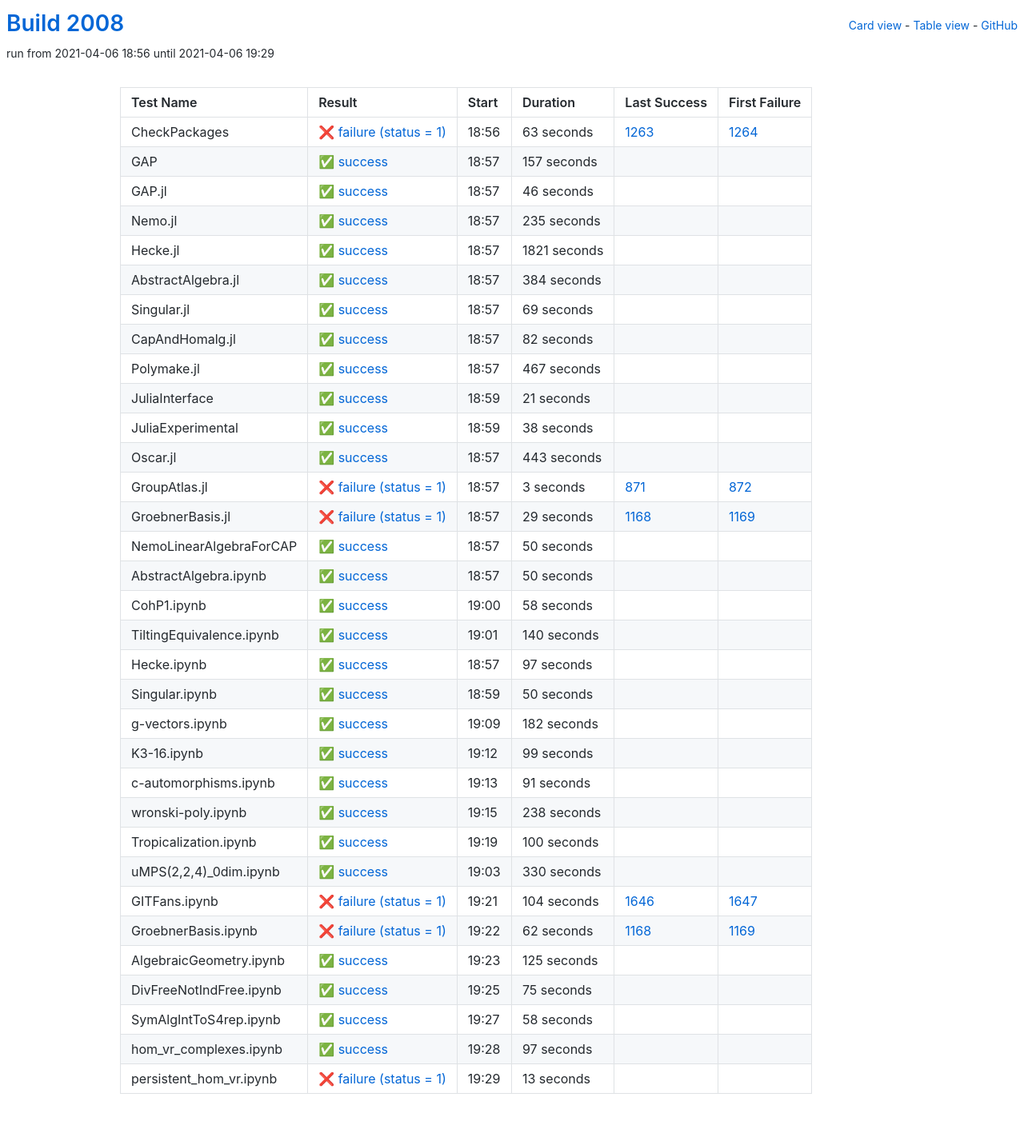
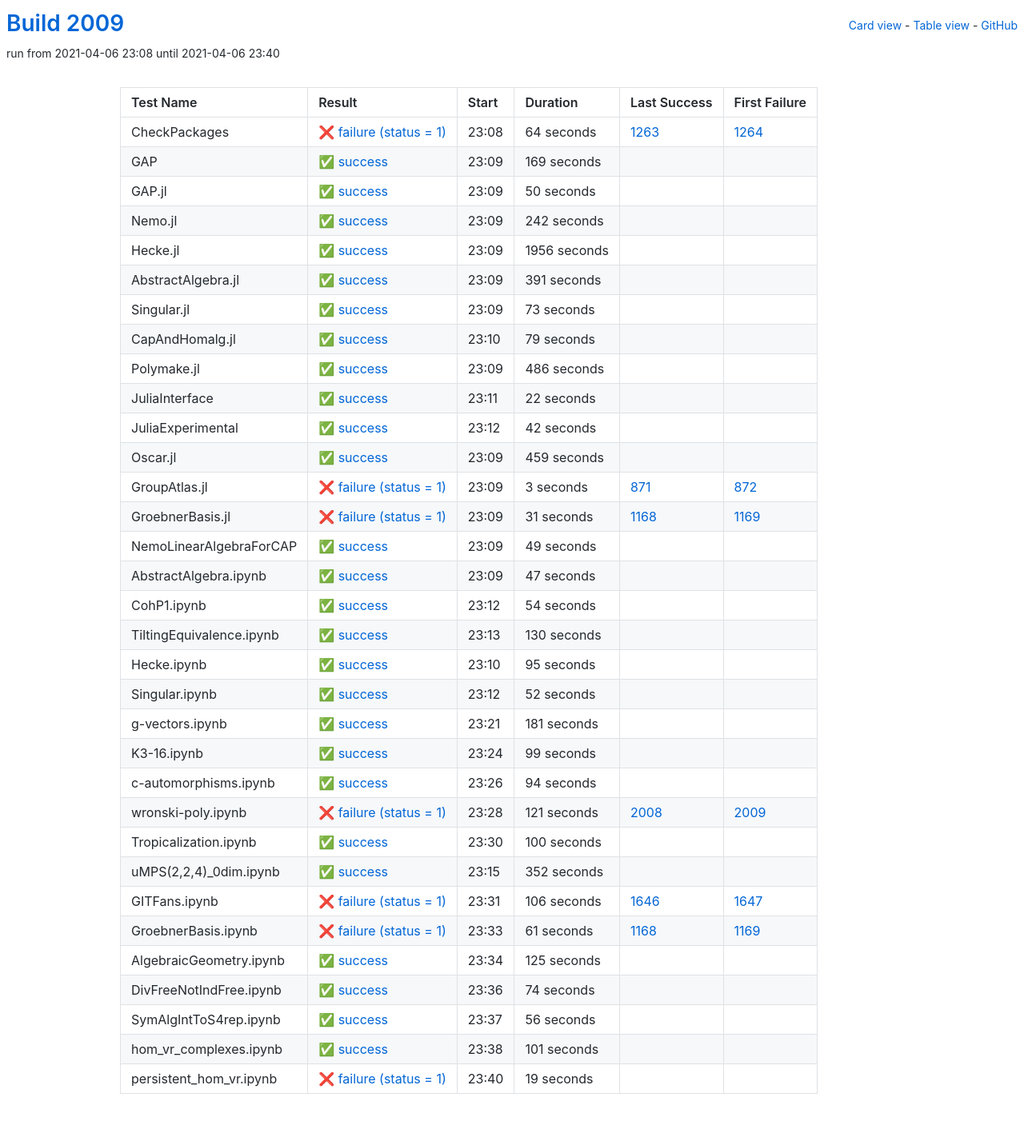
Before and after one commit to oscar-system/oscar-ci-status-stable, a Jekyll site: the page built from table.html, in a window 1280 px wide. Shown: the whole page at 80% size. Built offline with Jekyll 4.4.1, drawn with Linux system fonts in a browser that asks for light colours.

Commit message:
Build #2009

```diff
--- a/_data/ci.yml
+++ b/_data/ci.yml
@@ -1,6 +1,6 @@
 ---
-build: 2008
-build_url: https://oscarci.mathematik.uni-kl.de/job/oscar-stable/2008/
+build: 2009
+build_url: https://oscarci.mathematik.uni-kl.de/job/oscar-stable/2009/
 job: oscar-stable
 organization: oscar-system
 repo: oscar-ci-status-stable
@@ -8,152 +8,152 @@ repourl: https://github.com/oscar-system/oscar-ci-status-stable
 tests:
 - name: CheckPackages
   id: checkpackages
-  log: https://oscarci.mathematik.uni-kl.de/job/oscar-stable/2008/artifact/logs/build-2008/CheckPackages.log
-  start: 2021-04-06 18:56
+  log: https://oscarci.mathematik.uni-kl.de/job/oscar-stable/2009/artifact/logs/build-2009/CheckPackages.log
+  start: 2021-04-06 23:08
   success: false
   exitcode: 1
   status: failure
-  duration: 63
+  duration: 64
   last_success: 1263
   last_success_url: https://oscarci.mathematik.uni-kl.de/job/oscar-stable/1263/
   first_failure: 1264
   first_failure_url: https://oscarci.mathematik.uni-kl.de/job/oscar-stable/1264/
 - name: GAP
   id: gap
-  log: https://oscarci.mathematik.uni-kl.de/job/oscar-stable/2008/artifact/logs/build-2008/GAP.log
-  start: 2021-04-06 18:57
+  log: https://oscarci.mathematik.uni-kl.de/job/oscar-stable/2009/artifact/logs/build-2009/GAP.log
+  start: 2021-04-06 23:09
   success: true
   exitcode: 0
   status: success
-  duration: 157
+  duration: 169
   last_success: false
   last_success_url:
   first_failure: false
   first_failure_url:
 - name: GAP.jl
   id: gap-jl
-  log: https://oscarci.mathematik.uni-kl.de/job/oscar-stable/2008/artifact/logs/build-2008/GAP.jl.log
-  start: 2021-04-06 18:57
+  log: https://oscarci.mathematik.uni-kl.de/job/oscar-stable/2009/artifact/logs/build-2009/GAP.jl.log
+  start: 2021-04-06 23:09
   success: true
   exitcode: 0
   status: success
-  duration: 46
+  duration: 50
   last_success: false
   last_success_url:
   first_failure: false
   first_failure_url:
 - name: Nemo.jl
   id: nemo-jl
-  log: https://oscarci.mathematik.uni-kl.de/job/oscar-stable/2008/artifact/logs/build-2008/Nemo.jl.log
-  start: 2021-04-06 18:57
+  log: https://oscarci.mathematik.uni-kl.de/job/oscar-stable/2009/artifact/logs/build-2009/Nemo.jl.log
+  start: 2021-04-06 23:09
   success: true
   exitcode: 0
   status: success
-  duration: 235
+  duration: 242
   last_success: false
   last_success_url:
   first_failure: false
   first_failure_url:
 - name: Hecke.jl
   id: hecke-jl
-  log: https://oscarci.mathematik.uni-kl.de/job/oscar-stable/2008/artifact/logs/build-2008/Hecke.jl.log
-  start: 2021-04-06 18:57
+  log: https://oscarci.mathematik.uni-kl.de/job/oscar-stable/2009/artifact/logs/build-2009/Hecke.jl.log
+  start: 2021-04-06 23:09
   success: true
   exitcode: 0
   status: success
-  duration: 1821
+  duration: 1956
   last_success: false
   last_success_url:
   first_failure: false
   first_failure_url:
 - name: AbstractAlgebra.jl
   id: abstractalgebra-jl
-  log: https://oscarci.mathematik.uni-kl.de/job/oscar-stable/2008/artifact/logs/build-2008/AbstractAlgebra.jl.log
-  start: 2021-04-06 18:57
+  log: https://oscarci.mathematik.uni-kl.de/job/oscar-stable/2009/artifact/logs/build-2009/AbstractAlgebra.jl.log
+  start: 2021-04-06 23:09
   success: true
   exitcode: 0
   status: success
-  duration: 384
+  duration: 391
   last_success: false
   last_success_url:
   first_failure: false
   first_failure_url:
 - name: Singular.jl
   id: singular-jl
-  log: https://oscarci.mathematik.uni-kl.de/job/oscar-stable/2008/artifact/logs/build-2008/Singular.jl.log
-  start: 2021-04-06 18:57
+  log: https://oscarci.mathematik.uni-kl.de/job/oscar-stable/2009/artifact/logs/build-2009/Singular.jl.log
+  start: 2021-04-06 23:09
   success: true
   exitcode: 0
   status: success
-  duration: 69
+  duration: 73
   last_success: false
   last_success_url:
   first_failure: false
   first_failure_url:
 - name: CapAndHomalg.jl
   id: capandhomalg-jl
-  log: https://oscarci.mathematik.uni-kl.de/job/oscar-stable/2008/artifact/logs/build-2008/CapAndHomalg.jl.log
-  start: 2021-04-06 18:57
+  log: https://oscarci.mathematik.uni-kl.de/job/oscar-stable/2009/artifact/logs/build-2009/CapAndHomalg.jl.log
+  start: 2021-04-06 23:10
   success: true
   exitcode: 0
   status: success
-  duration: 82
+  duration: 79
   last_success: false
   last_success_url:
   first_failure: false
   first_failure_url:
 - name: Polymake.jl
   id: polymake-jl
-  log: https://oscarci.mathematik.uni-kl.de/job/oscar-stable/2008/artifact/logs/build-2008/Polymake.jl.log
-  start: 2021-04-06 18:57
+  log: https://oscarci.mathematik.uni-kl.de/job/oscar-stable/2009/artifact/logs/build-2009/Polymake.jl.log
+  start: 2021-04-06 23:09
   success: true
   exitcode: 0
   status: success
-  duration: 467
+  duration: 486
   last_success: false
   last_success_url:
   first_failure: false
   first_failure_url:
 - name: JuliaInterface
   id: juliainterface
-  log: https://oscarci.mathematik.uni-kl.de/job/oscar-stable/2008/artifact/logs/build-2008/JuliaInterface.log
-  start: 2021-04-06 18:59
+  log: https://oscarci.mathematik.uni-kl.de/job/oscar-stable/2009/artifact/logs/build-2009/JuliaInterface.log
+  start: 2021-04-06 23:11
   success: true
   exitcode: 0
   status: success
-  duration: 21
+  duration: 22
   last_success: false
   last_success_url:
   first_failure: false
   first_failure_url:
 - name: JuliaExperimental
   id: juliaexperimental
-  log: https://oscarci.mathematik.uni-kl.de/job/oscar-stable/2008/artifact/logs/build-2008/JuliaExperimental.log
-  start: 2021-04-06 18:59
+  log: https://oscarci.mathematik.uni-kl.de/job/oscar-stable/2009/artifact/logs/build-2009/JuliaExperimental.log
+  start: 2021-04-06 23:12
   success: true
   exitcode: 0
   status: success
-  duration: 38
+  duration: 42
   last_success: false
   last_success_url:
   first_failure: false
   first_failure_url:
 - name: Oscar.jl
   id: oscar-jl
-  log: https://oscarci.mathematik.uni-kl.de/job/oscar-stable/2008/artifact/logs/build-2008/Oscar.jl.log
-  start: 2021-04-06 18:57
+  log: https://oscarci.mathematik.uni-kl.de/job/oscar-stable/2009/artifact/logs/build-2009/Oscar.jl.log
+  start: 2021-04-06 23:09
   success: true
   exitcode: 0
   status: success
-  duration: 443
+  duration: 459
   last_success: false
   last_success_url:
   first_failure: false
   first_failure_url:
 - name: GroupAtlas.jl
   id: groupatlas-jl
-  log: https://oscarci.mathematik.uni-kl.de/job/oscar-stable/2008/artifact/logs/build-2008/GroupAtlas.jl.log
-  start: 2021-04-06 18:57
+  log: https://oscarci.mathematik.uni-kl.de/job/oscar-stable/2009/artifact/logs/build-2009/GroupAtlas.jl.log
+  start: 2021-04-06 23:09
   success: false
   exitcode: 1
   status: failure
@@ -164,104 +164,104 @@ tests:
   first_failure_url: https://oscarci.mathematik.uni-kl.de/job/oscar-stable/872/
 - name: GroebnerBasis.jl
   id: groebnerbasis-jl
-  log: https://oscarci.mathematik.uni-kl.de/job/oscar-stable/2008/artifact/logs/build-2008/GroebnerBasis.jl.log
-  start: 2021-04-06 18:57
+  log: https://oscarci.mathematik.uni-kl.de/job/oscar-stable/2009/artifact/logs/build-2009/GroebnerBasis.jl.log
+  start: 2021-04-06 23:09
   success: false
   exitcode: 1
   status: failure
-  duration: 29
+  duration: 31
   last_success: 1168
   last_success_url: https://oscarci.mathematik.uni-kl.de/job/oscar-stable/1168/
   first_failure: 1169
   first_failure_url: https://oscarci.mathematik.uni-kl.de/job/oscar-stable/1169/
 - name: NemoLinearAlgebraForCAP
   id: nemolinearalgebraforcap
-  log: https://oscarci.mathematik.uni-kl.de/job/oscar-stable/2008/artifact/logs/build-2008/NemoLinearAlgebraForCAP.log
-  start: 2021-04-06 18:57
+  log: https://oscarci.mathematik.uni-kl.de/job/oscar-stable/2009/artifact/logs/build-2009/NemoLinearAlgebraForCAP.log
+  start: 2021-04-06 23:09
   success: true
   exitcode: 0
   status: success
-  duration: 50
+  duration: 49
   last_success: false
   last_success_url:
   first_failure: false
   first_failure_url:
 - name: AbstractAlgebra.ipynb
   id: abstractalgebra-ipynb
-  log: https://oscarci.mathematik.uni-kl.de/job/oscar-stable/2008/artifact/logs/build-2008/AbstractAlgebra.ipynb.log
-  start: 2021-04-06 18:57
+  log: https://oscarci.mathematik.uni-kl.de/job/oscar-stable/2009/artifact/logs/build-2009/AbstractAlgebra.ipynb.log
+  start: 2021-04-06 23:09
   success: true
   exitcode: 0
   status: success
-  duration: 50
+  duration: 47
   last_success: false
   last_success_url:
   first_failure: false
   first_failure_url:
 - name: CohP1.ipynb
   id: cohp1-ipynb
-  log: https://oscarci.mathematik.uni-kl.de/job/oscar-stable/2008/artifact/logs/build-2008/CohP1.ipynb.log
-  start: 2021-04-06 19:00
+  log: https://oscarci.mathematik.uni-kl.de/job/oscar-stable/2009/artifact/logs/build-2009/CohP1.ipynb.log
+  start: 2021-04-06 23:12
   success: true
   exitcode: 0
   status: success
-  duration: 58
+  duration: 54
   last_success: false
   last_success_url:
   first_failure: false
   first_failure_url:
 - name: TiltingEquivalence.ipynb
   id: tiltingequivalence-ipynb
-  log: https://oscarci.mathematik.uni-kl.de/job/oscar-stable/2008/artifact/logs/build-2008/TiltingEquivalence.ipynb.log
-  start: 2021-04-06 19:01
+  log: https://oscarci.mathematik.uni-kl.de/job/oscar-stable/2009/artifact/logs/build-2009/TiltingEquivalence.ipynb.log
+  start: 2021-04-06 23:13
   success: true
   exitcode: 0
   status: success
-  duration: 140
+  duration: 130
   last_success: false
   last_success_url:
   first_failure: false
   first_failure_url:
 - name: Hecke.ipynb
   id: hecke-ipynb
-  log: https://oscarci.mathematik.uni-kl.de/job/oscar-stable/2008/artifact/logs/build-2008/Hecke.ipynb.log
-  start: 2021-04-06 18:57
+  log: https://oscarci.mathematik.uni-kl.de/job/oscar-stable/2009/artifact/logs/build-2009/Hecke.ipynb.log
+  start: 2021-04-06 23:10
   success: true
   exitcode: 0
   status: success
-  duration: 97
+  duration: 95
   last_success: false
   last_success_url:
   first_failure: false
   first_failure_url:
 - name: Singular.ipynb
   id: singular-ipynb
-  log: https://oscarci.mathematik.uni-kl.de/job/oscar-stable/2008/artifact/logs/build-2008/Singular.ipynb.log
-  start: 2021-04-06 18:59
+  log: https://oscarci.mathematik.uni-kl.de/job/oscar-stable/2009/artifact/logs/build-2009/Singular.ipynb.log
+  start: 2021-04-06 23:12
   success: true
   exitcode: 0
   status: success
-  duration: 50
+  duration: 52
   last_success: false
   last_success_url:
   first_failure: false
   first_failure_url:
 - name: g-vectors.ipynb
   id: g-vectors-ipynb
-  log: https://oscarci.mathematik.uni-kl.de/job/oscar-stable/2008/artifact/logs/build-2008/g-vectors.ipynb.log
-  start: 2021-04-06 19:09
+  log: https://oscarci.mathematik.uni-kl.de/job/oscar-stable/2009/artifact/logs/build-2009/g-vectors.ipynb.log
+  start: 2021-04-06 23:21
   success: true
   exitcode: 0
   status: success
-  duration: 182
+  duration: 181
   last_success: false
   last_success_url:
   first_failure: false
   first_failure_url:
 - name: K3-16.ipynb
   id: k3-16-ipynb
-  log: https://oscarci.mathematik.uni-kl.de/job/oscar-stable/2008/artifact/logs/build-2008/K3-16.ipynb.log
-  start: 2021-04-06 19:12
+  log: https://oscarci.mathematik.uni-kl.de/job/oscar-stable/2009/artifact/logs/build-2009/K3-16.ipynb.log
+  start: 2021-04-06 23:24
   success: true
   exitcode: 0
   status: success
@@ -272,32 +272,32 @@ tests:
   first_failure_url:
 - name: c-automorphisms.ipynb
   id: c-automorphisms-ipynb
-  log: https://oscarci.mathematik.uni-kl.de/job/oscar-stable/2008/artifact/logs/build-2008/c-automorphisms.ipynb.log
-  start: 2021-04-06 19:13
+  log: https://oscarci.mathematik.uni-kl.de/job/oscar-stable/2009/artifact/logs/build-2009/c-automorphisms.ipynb.log
+  start: 2021-04-06 23:26
   success: true
   exitcode: 0
   status: success
-  duration: 91
+  duration: 94
   last_success: false
   last_success_url:
   first_failure: false
   first_failure_url:
 - name: wronski-poly.ipynb
   id: wronski-poly-ipynb
-  log: https://oscarci.mathematik.uni-kl.de/job/oscar-stable/2008/artifact/logs/build-2008/wronski-poly.ipynb.log
-  start: 2021-04-06 19:15
-  success: true
-  exitcode: 0
-  status: success
-  duration: 238
-  last_success: false
-  last_success_url:
-  first_failure: false
-  first_failure_url:
+  log: https://oscarci.mathematik.uni-kl.de/job/oscar-stable/2009/artifact/logs/build-2009/wronski-poly.ipynb.log
+  start: 2021-04-06 23:28
+  success: false
+  exitcode: 1
+  status: failure
+  duration: 121
+  last_success: 2008
+  last_success_url: https://oscarci.mathematik.uni-kl.de/job/oscar-stable/2008/
+  first_failure: 2009
+  first_failure_url: https://oscarci.mathematik.uni-kl.de/job/oscar-stable/2009/
 - name: Tropicalization.ipynb
   id: tropicalization-ipynb
-  log: https://oscarci.mathematik.uni-kl.de/job/oscar-stable/2008/artifact/logs/build-2008/Tropicalization.ipynb.log
-  start: 2021-04-06 19:19
+  log: https://oscarci.mathematik.uni-kl.de/job/oscar-stable/2009/artifact/logs/build-2009/Tropicalization.ipynb.log
+  start: 2021-04-06 23:30
   success: true
   exitcode: 0
   status: success
@@ -308,44 +308,44 @@ tests:
   first_failure_url:
 - name: uMPS(2,2,4)_0dim.ipynb
   id: umps-2-2-4-0dim-ipynb
-  log: https://oscarci.mathematik.uni-kl.de/job/oscar-stable/2008/artifact/logs/build-2008/uMPS-2-2-4-_0dim.ipynb.log
-  start: 2021-04-06 19:03
+  log: https://oscarci.mathematik.uni-kl.de/job/oscar-stable/2009/artifact/logs/build-2009/uMPS-2-2-4-_0dim.ipynb.log
+  start: 2021-04-06 23:15
   success: true
   exitcode: 0
   status: success
-  duration: 330
+  duration: 352
   last_success: false
   last_success_url:
   first_failure: false
   first_failure_url:
 - name: GITFans.ipynb
   id: gitfans-ipynb
-  log: https://oscarci.mathematik.uni-kl.de/job/oscar-stable/2008/artifact/logs/build-2008/GITFans.ipynb.log
-  start: 2021-04-06 19:21
+  log: https://oscarci.mathematik.uni-kl.de/job/oscar-stable/2009/artifact/logs/build-2009/GITFans.ipynb.log
+  start: 2021-04-06 23:31
   success: false
   exitcode: 1
   status: failure
-  duration: 104
+  duration: 106
   last_success: 1646
   last_success_url: https://oscarci.mathematik.uni-kl.de/job/oscar-stable/1646/
   first_failure: 1647
   first_failure_url: https://oscarci.mathematik.uni-kl.de/job/oscar-stable/1647/
 - name: GroebnerBasis.ipynb
   id: groebnerbasis-ipynb
-  log: https://oscarci.mathematik.uni-kl.de/job/oscar-stable/2008/artifact/logs/build-2008/GroebnerBasis.ipynb.log
-  start: 2021-04-06 19:22
+  log: https://oscarci.mathematik.uni-kl.de/job/oscar-stable/2009/artifact/logs/build-2009/GroebnerBasis.ipynb.log
+  start: 2021-04-06 23:33
   success: false
   exitcode: 1
   status: failure
-  duration: 62
+  duration: 61
   last_success: 1168
   last_success_url: https://oscarci.mathematik.uni-kl.de/job/oscar-stable/1168/
   first_failure: 1169
   first_failure_url: https://oscarci.mathematik.uni-kl.de/job/oscar-stable/1169/
 - name: AlgebraicGeometry.ipynb
   id: algebraicgeometry-ipynb
-  log: https://oscarci.mathematik.uni-kl.de/job/oscar-stable/2008/artifact/logs/build-2008/AlgebraicGeometry.ipynb.log
-  start: 2021-04-06 19:23
+  log: https://oscarci.mathematik.uni-kl.de/job/oscar-stable/2009/artifact/logs/build-2009/AlgebraicGeometry.ipynb.log
+  start: 2021-04-06 23:34
   success: true
   exitcode: 0
   status: success
@@ -356,48 +356,48 @@ tests:
   first_failure_url:
 - name: DivFreeNotIndFree.ipynb
   id: divfreenotindfree-ipynb
-  log: https://oscarci.mathematik.uni-kl.de/job/oscar-stable/2008/artifact/logs/build-2008/DivFreeNotIndFree.ipynb.log
-  start: 2021-04-06 19:25
+  log: https://oscarci.mathematik.uni-kl.de/job/oscar-stable/2009/artifact/logs/build-2009/DivFreeNotIndFree.ipynb.log
+  start: 2021-04-06 23:36
   success: true
   exitcode: 0
   status: success
-  duration: 75
+  duration: 74
   last_success: false
   last_success_url:
   first_failure: false
   first_failure_url:
 - name: SymAlgIntToS4rep.ipynb
   id: symalginttos4rep-ipynb
-  log: https://oscarci.mathematik.uni-kl.de/job/oscar-stable/2008/artifact/logs/build-2008/SymAlgIntToS4rep.ipynb.log
-  start: 2021-04-06 19:27
+  log: https://oscarci.mathematik.uni-kl.de/job/oscar-stable/2009/artifact/logs/build-2009/SymAlgIntToS4rep.ipynb.log
+  start: 2021-04-06 23:37
   success: true
   exitcode: 0
   status: success
-  duration: 58
+  duration: 56
   last_success: false
   last_success_url:
   first_failure: false
   first_failure_url:
 - name: hom_vr_complexes.ipynb
   id: hom-vr-complexes-ipynb
-  log: https://oscarci.mathematik.uni-kl.de/job/oscar-stable/2008/artifact/logs/build-2008/hom_vr_complexes.ipynb.log
-  start: 2021-04-06 19:28
+  log: https://oscarci.mathematik.uni-kl.de/job/oscar-stable/2009/artifact/logs/build-2009/hom_vr_complexes.ipynb.log
+  start: 2021-04-06 23:38
   success: true
   exitcode: 0
   status: success
-  duration: 97
+  duration: 101
   last_success: false
   last_success_url:
   first_failure: false
   first_failure_url:
 - name: persistent_hom_vr.ipynb
   id: persistent-hom-vr-ipynb
-  log: https://oscarci.mathematik.uni-kl.de/job/oscar-stable/2008/artifact/logs/build-2008/persistent_hom_vr.ipynb.log
-  start: 2021-04-06 19:29
+  log: https://oscarci.mathematik.uni-kl.de/job/oscar-stable/2009/artifact/logs/build-2009/persistent_hom_vr.ipynb.log
+  start: 2021-04-06 23:40
   success: false
   exitcode: 1
   status: failure
-  duration: 13
+  duration: 19
   last_success: false
   last_success_url:
   first_failure: false
```
Also changed, not shown: README.md.
